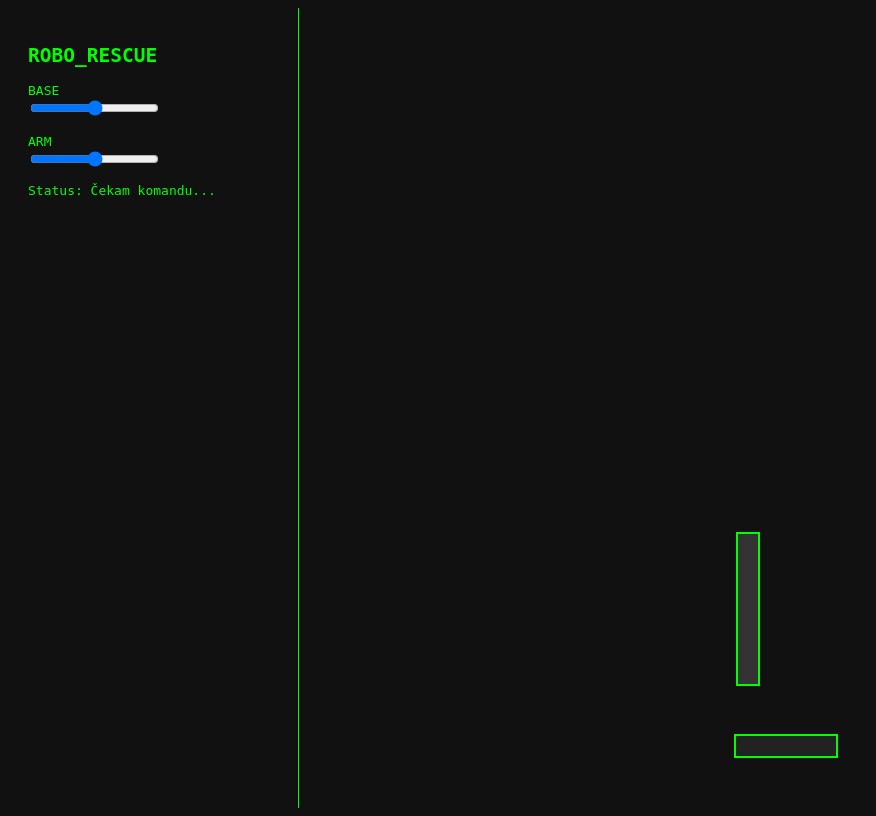
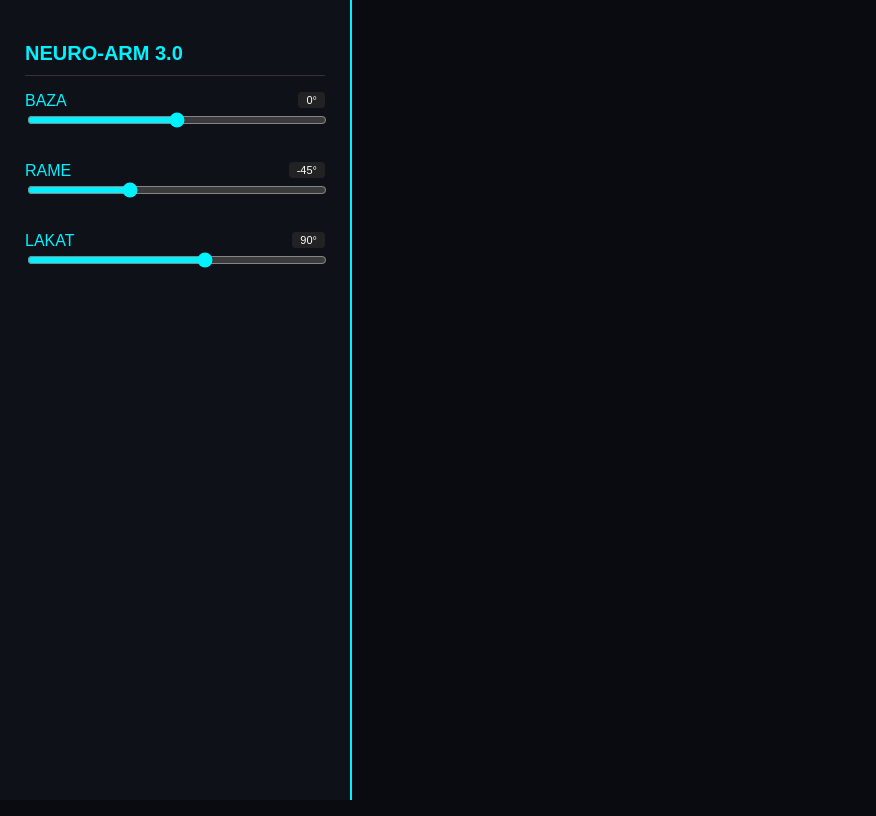
Before and after one commit to grujo85/neuro-arm, a Flask app: page / in a window 1280 px wide. Shown: the whole page, without its empty margins (0-876 px from the left). Run offline with Flask 3, Linux system fonts and the light colour scheme.

Commit message:
index.html

```diff
--- a/templates/index.html
+++ b/templates/index.html
@@ -1,46 +1,42 @@
 <!DOCTYPE html>
 <html>
 <head>
-    <title>RESCUE MODE - ROBOT</title>
+    <meta charset="utf-8">
+    <title>NEURO-ARM PRO v3.0</title>
+    <script src="https://cdnjs.cloudflare.com/ajax/libs/three.js/r128/three.min.js"></script>
+    <script src="https://cdn.jsdelivr.net/npm/three@0.128.0/examples/js/controls/OrbitControls.js"></script>
     <style>
-        body { background: #111; color: #0f0; font-family: monospace; display: flex; }
-        #ui { width: 250px; padding: 20px; border-right: 1px solid #0f0; }
-        #screen { flex-grow: 1; display: flex; justify-content: center; align-items: center; position: relative; height: 100vh; }
-        .block { position: absolute; border: 2px solid #0f0; transition: 0.1s; }
-        #base_v { width: 100px; height: 20px; background: #222; bottom: 50px; }
-        #arm1_v { width: 20px; height: 150px; background: #333; bottom: 70px; transform-origin: bottom center; }
+        :root { --neon: #00f2ff; --bg: #0a0b10; }
+        body { margin: 0; background: var(--bg); color: var(--neon); font-family: sans-serif; display: flex; height: 100vh; overflow: hidden; }
+        #ui { width: 300px; padding: 25px; background: rgba(15, 17, 26, 0.95); border-right: 2px solid var(--neon); z-index: 100; }
+        #container { flex-grow: 1; position: relative; }
+        .slider-box { margin-bottom: 30px; }
+        input[type=range] { width: 100%; cursor: pointer; accent-color: var(--neon); }
+        .val { float: right; color: #fff; background: #222; padding: 2px 8px; border-radius: 4px; font-size: 11px; }
+        h2 { font-size: 20px; text-transform: uppercase; border-bottom: 1px solid #333; padding-bottom: 10px; }
     </style>
 </head>
 <body>
     <div id="ui">
-        <h2>ROBO_RESCUE</h2>
-        <label>BASE</label><br>
-        <input type="range" id="j1" min="-100" max="100" value="0"><br><br>
-        <label>ARM</label><br>
-        <input type="range" id="j2" min="-90" max="90" value="0">
-        <p id="msg">Status: Čekam komandu...</p>
-    </div>
-    <div id="screen">
-        <div id="base_v" class="block">
-            <div id="arm1_v" class="block"></div>
+        <h2>NEURO-ARM 3.0</h2>
+        <div class="slider-box">
+            <label>BAZA <span id="v1" class="val">0°</span></label>
+            <input type="range" id="j1" min="-180" max="180" value="0">
+        </div>
+        <div class="slider-box">
+            <label>RAME <span id="v2" class="val">-45°</span></label>
+            <input type="range" id="j2" min="-90" max="45" value="-45">
+        </div>
+        <div class="slider-box">
+            <label>LAKAT <span id="v3" class="val">90°</span></label>
+            <input type="range" id="j3" min="0" max="150" value="90">
         </div>
     </div>
+    <div id="container"></div>
 
     <script>
-        const j1 = document.getElementById('j1');
-        const j2 = document.getElementById('j2');
-        const base = document.getElementById('base_v');
-        const arm = document.getElementById('arm1_v');
-
-        j1.oninput = () => {
-            base.style.left = (50 + parseInt(j1.value)) + "%";
-            document.getElementById('msg').innerText = "Pomeram bazu...";
-        };
-
-        j2.oninput = () => {
-            arm.style.transform = `rotate(${j2.value}deg)`;
-            document.getElementById('msg').innerText = "Rotiram ruku...";
-        };
+        // ... (ovde ide sav onaj JavaScript kod iz prethodnog primera) ...
+        // Sve što je bilo između <script> tagova prebaci ovde
     </script>
 </body>
 </html>
```
